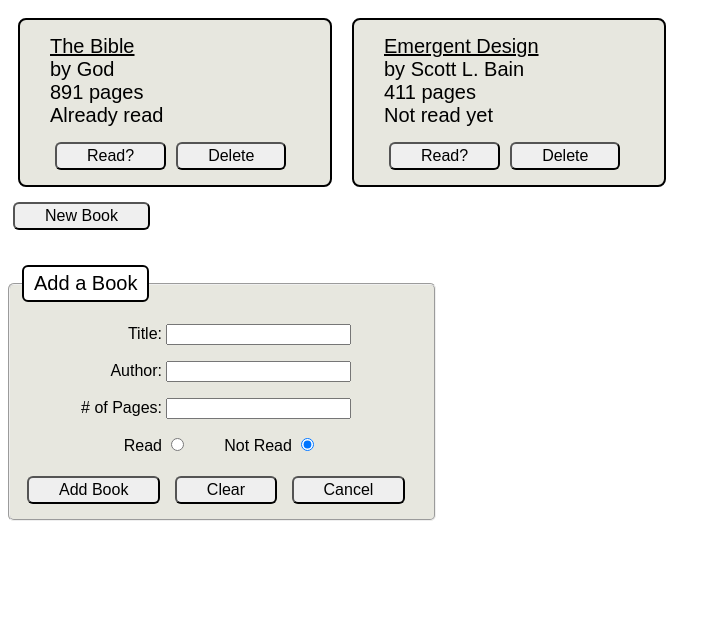
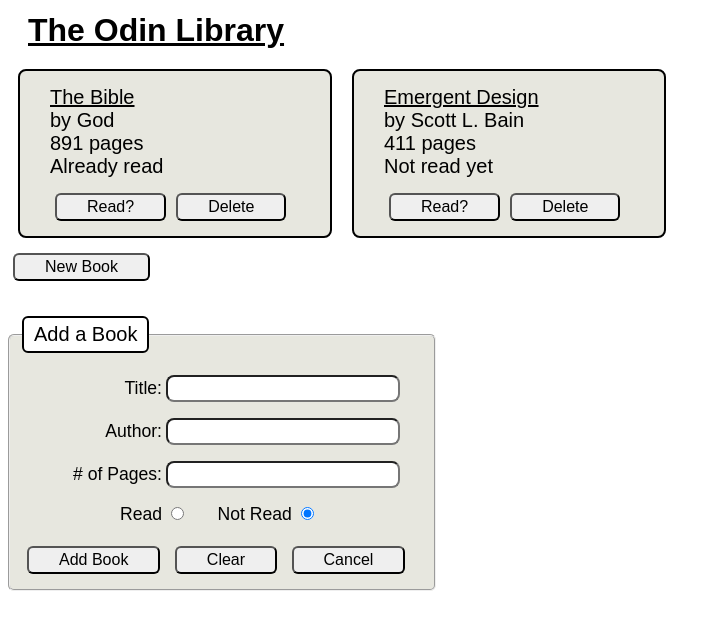
Before and after one commit to JensenIsHere/book-library, a plain HTML site: page index.html in a window 1280 px wide. Both pictures are taken after a click on the button "New Book". Shown: the whole page, without its empty margins (0-721 px from the left). Drawn offline with Linux system fonts and the light colour scheme.

Commit message:
Saving changes before branching

```diff
--- a/index.html
+++ b/index.html
@@ -8,6 +8,7 @@
   <title>Book Library</title>
 </head>
 <body>
+  <h2><u>The Odin Library</u></h2>
   <div id="book_list">
 
   </div>
--- a/style.css
+++ b/style.css
@@ -1,5 +1,11 @@
 * {
   font-family: Arial, Helvetica, sans-serif;
+}
+
+h2 {
+  margin: 10px 20px;
+  font-size: 2em;
+  font-family: -apple-system, BlinkMacSystemFont, 'Segoe UI', Roboto, Oxygen, Ubuntu, Cantarell, 'Open Sans', 'Helvetica Neue', sans-serif;
 }
 
 #book_list {
@@ -50,6 +56,7 @@ label {
   display: inline-block;
   width: 100px;
   text-align: right;
+  font-size: 1.1em;
 }
 
 button {
@@ -62,6 +69,15 @@ button {
   margin: 5px 5px;
 }
 
+input[type="text"], input[type="number"] {
+  font-size: 1.1em;
+  border-radius: 8px;
+}
+
+input[type="text"]:hover, input[type="number"]:hover {
+  border: 3px solid black;
+}
+
 button:hover {
   border: 2px solid #000;
   background-color: #ddd;
```
